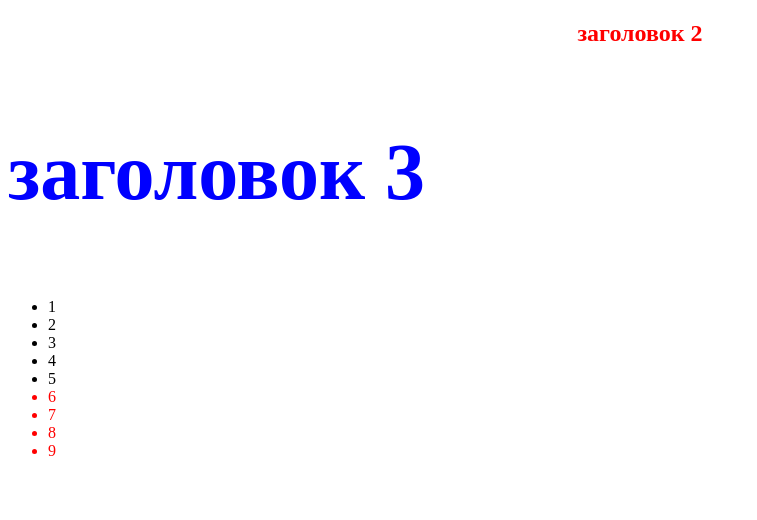
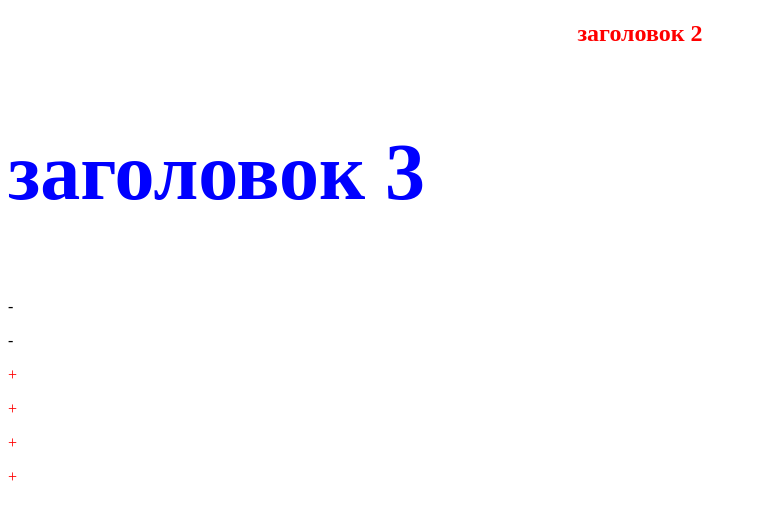
Before and after one commit to ulazolote/study, a plain HTML site: page selector/selectorPage.html in a window 1280 px wide. Shown: the whole page, without its empty margins (0-757 px from the left). Drawn offline with Linux system fonts and the light colour scheme.

Commit message:
Универсальные селекторы.Задача 1 написал селектор, выбрал все p , внутри родителя внутри main.

```diff
--- a/selector/selectorPage.html
+++ b/selector/selectorPage.html
@@ -6,19 +6,20 @@
     <link rel="stylesheet" href="selectorStyles.css">
 </head>
 <body>
-
 <h2 id="block1">заголовок 2</h2>
 <h3 id="block2">заголовок 3</h3>
-<ul>
-    <li>1</li>
-    <li>2</li>
-    <li>3</li>
-    <li>4</li>
-    <li id="elem">5</li>
-    <li>6</li>
-    <li>7</li>
-    <li>8</li>
-    <li>9</li>
-</ul>
+<main>
+    <p>-</p>
+    <p>-</p>
+
+    <div>
+        <p>+</p>
+        <p>+</p>
+    </div>
+    <section>
+        <p>+</p>
+        <p>+</p>
+    </section>
+</main>
 </body>
 </html>
--- a/selector/selectorStyles.css
+++ b/selector/selectorStyles.css
@@ -36,4 +36,4 @@ h2{text-align:center;color: red;}
 h3{font-size: 80px;color: blue;}
 /*#elem+li{font-size:50px;color: green;}*/
 /*.elem+li{font-size: 70px;color: red;}*/
-#elem~li{color: red;}
+main>div,section{color: red;}
```
